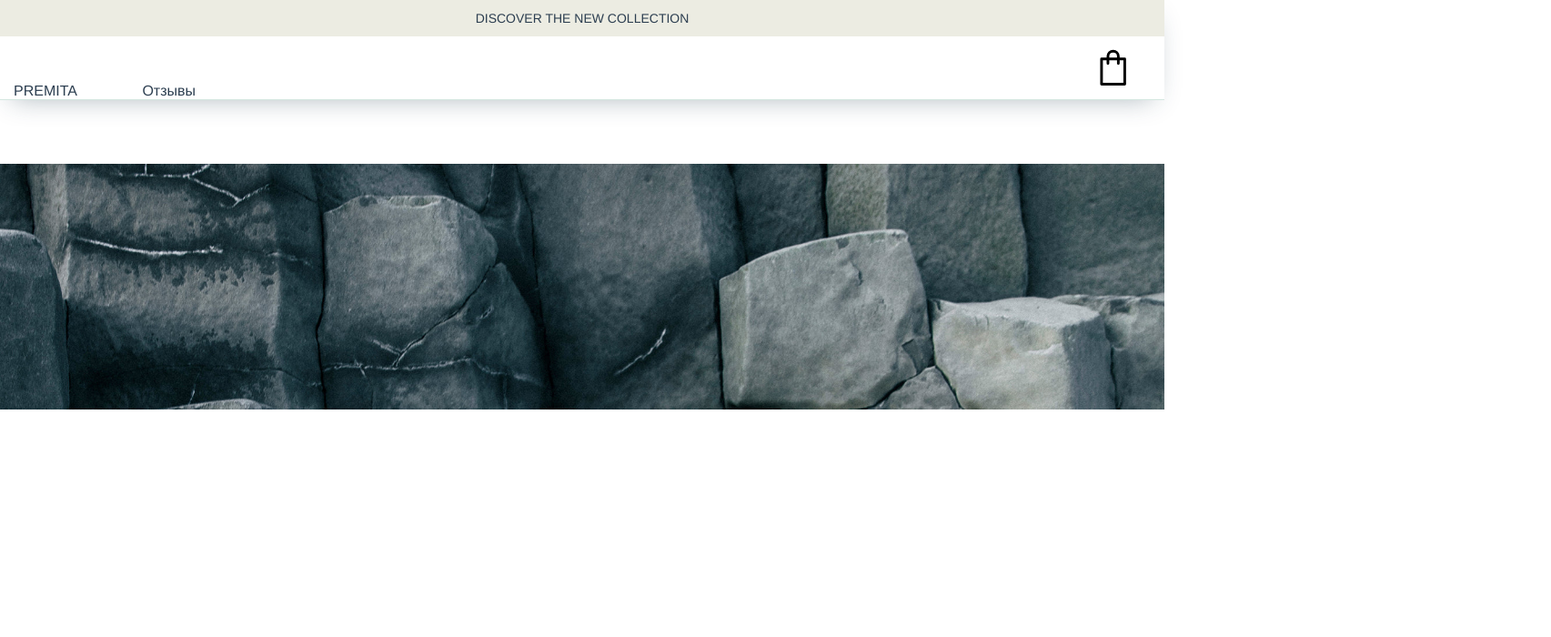
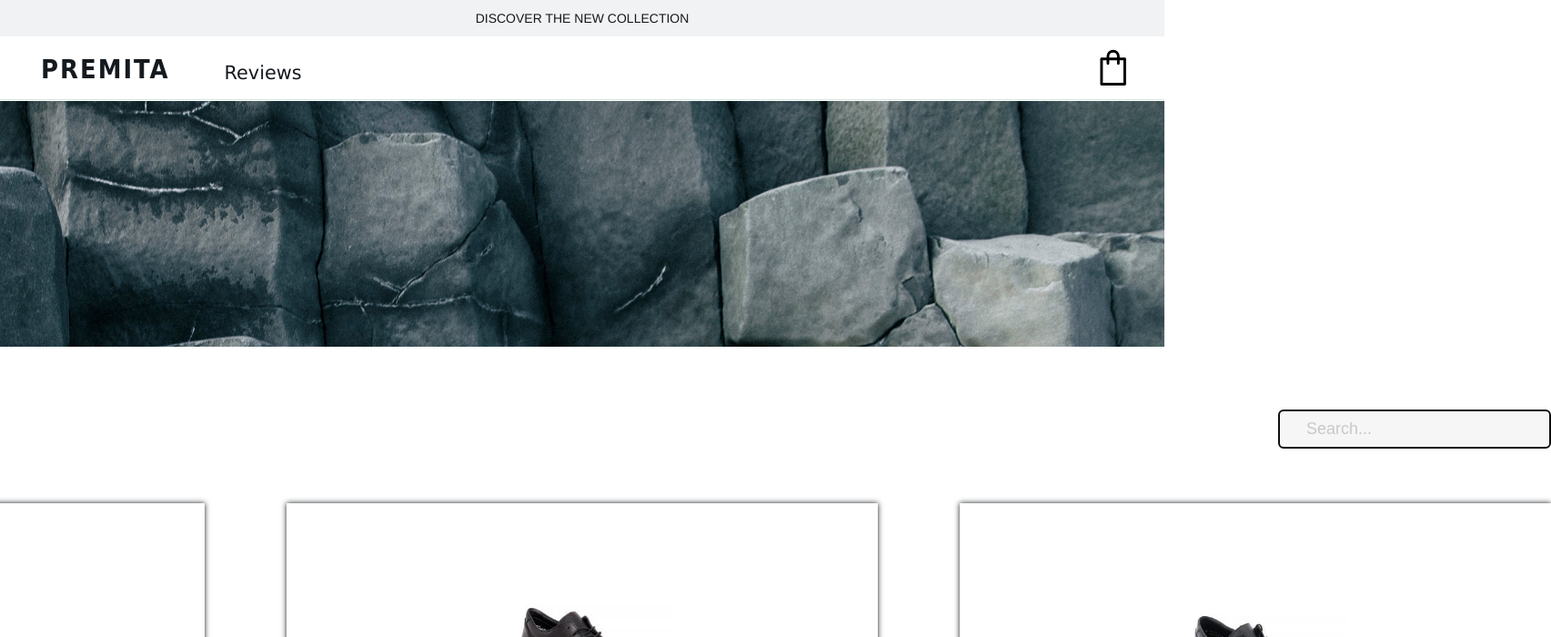
Before and after one commit to SergeiLemeshko/Vue-app-2, a Vue app: page / in a window 1280 px wide. Shown: the top 700 px of the page at 91% size, 1705 px wide, since content can reach past the window. Built offline with nearby package versions, Linux system fonts and the light colour scheme.

Commit message:
input и стили

```diff
--- a/src/App.vue
+++ b/src/App.vue
@@ -7,8 +7,7 @@
 
 <script>
 import MyMain from './views/MyMain.vue';
-import NavBlock from "@/components/NavBlock.vue"
-
+import NavBlock from "@/components/NavBlock.vue";
 
 export default {
     name: "app",
@@ -17,7 +16,6 @@ export default {
         NavBlock
     }
 }
-
 </script>
 
 <style lang="scss">
@@ -28,13 +26,9 @@ export default {
 }
 .app {
     position: relative;
-}
-#app {
     font-family: Avenir, Helvetica, Arial, sans-serif;
     -webkit-font-smoothing: antialiased;
     -moz-osx-font-smoothing: grayscale;
-    // text-align: center;
-    color: #2c3e50;
+    color: #151a1f;
 }
-
 </style>
--- a/src/components/NavBlock.vue
+++ b/src/components/NavBlock.vue
@@ -5,8 +5,8 @@
 	<section class="nav nav-fixed">
 		<!--кнопки навбара -->
         <div class="nav-btn">
-            <div @click="$router.push('/')"><span>PREMITA</span></div>
-            <div @click="$router.push('/reviews')"><span>Отзывы</span></div>
+            <div @click="$router.push('/')"><span class="nav-btn__logo">PREMITA</span></div>
+            <div @click="$router.push('/reviews')"><span class="nav-btn__review">Reviews</span></div>
         </div>
 	</section>
 </template>
@@ -29,9 +29,6 @@ export default {
 	margin: 0 auto;
 	justify-content: flex-start;
 	border-bottom: 1px solid #d4e7e0;
-	-webkit-box-shadow: 0px 10px 30px -13px rgba(34, 60, 80, 0.41);
-	-moz-box-shadow: 0px 10px 30px -13px rgba(34, 60, 80, 0.41);
-	box-shadow: 0px 10px 30px -13px rgba(34, 60, 80, 0.41);
 }
 
 .nav-btn {
@@ -57,9 +54,27 @@ export default {
 	width: 100%;
 	align-items: center;
 	justify-content: center;
-	background: rgb(236, 236, 226);
+	background: rgb(241, 242, 243);
 	height: 40px;
 	text-transform: uppercase;
 	font-size: 14px;
 }
+
+.nav-btn__logo {
+	display: inline-block;
+	margin: 0px 0px 16px 30px;
+	font-family: Tahoma;
+	font-size: 1.8rem;
+	font-weight: 600;
+	letter-spacing: 2px;
+	cursor: pointer;
+}
+
+.nav-btn__review {
+	display: inline-block;
+	margin: 0px 0px 17px 60px;
+	font-family: Verdana;
+	font-size: 1.3rem;
+	cursor: pointer;
+}
 </style>
--- a/src/components/catalog/ProductCatalog.vue
+++ b/src/components/catalog/ProductCatalog.vue
@@ -12,7 +12,15 @@
         </div>
     </router-link>
     <div class="product-catalog">
-        <input v-model="searchWare"/>
+        <div class="product-catalog__search">
+            <input
+                type="text"
+                class="product-catalog__input"
+                v-model="searchWare"
+                placeholder="Search..."
+                autofocus
+            />
+        </div>
         <div class="product-catalog__list">
             <product-item
             v-for="item in searchProducts"
@@ -28,7 +36,6 @@
 import ProductItem from "@/components/catalog/ProductItem.vue"
 import SliderList from '@/components/slider/SliderList.vue';
 import { mapGetters, mapActions} from "vuex"
-
 
 export default {
     name: "product-catalog",
@@ -170,8 +177,9 @@ export default {
 <style lang="scss" scoped>
 .product-catalog {
     position: absolute;
-    max-width: 1000px;
-    top: 700px;
+    top: 450px;
+    margin: 0 auto;
+    // width: 1500px;
 }
 
 .product-catalog__list {
@@ -201,9 +209,25 @@ export default {
         font-weight: 500;
         color: rgb(0, 0, 0);
     }
-
     .span-left {
         margin-left: 16px;
     }
 }
+.product-catalog__input {
+    width: 300px;
+	font-size: 18px;
+	padding: 10px 0px;
+	border: 1px solid #cecece;
+	background: #F6F6f6;
+	border-radius: 5px;
+    margin-bottom: 60px;
+}
+.product-catalog__input::placeholder {
+    padding-left: 30px;
+    color: #c9c8c8;;
+}
+.product-catalog__search {
+    display: flex;
+    justify-content: end;
+}
 </style>
--- a/src/components/catalog/ProductItem.vue
+++ b/src/components/catalog/ProductItem.vue
@@ -37,7 +37,7 @@ export default {
     .product-item {
         box-shadow: 0 0 6px 0;
         padding: 10px;
-        width: 250px;
+        width: 650px;
         display: flex;
         flex-direction: column;
         align-items: center;
@@ -55,5 +55,4 @@ export default {
         margin-bottom: 25px;
         text-align: center;
     }
-
 </style>
--- a/src/components/slider/SliderList.vue
+++ b/src/components/slider/SliderList.vue
@@ -59,7 +59,7 @@ export default {
 }
 
 .slider-list {
-    margin-top: 180px;
+    margin-top: 111px;
     display: flex;
     transition: all ease .5s;
     overflow: hidden;
--- a/src/views/MyMain.vue
+++ b/src/views/MyMain.vue
@@ -10,10 +10,7 @@
 <script>
 
 export default {
-    name: "my-main",
-    computed: {
-
-    }
+    name: "my-main"
 }
 </script>
 
```
